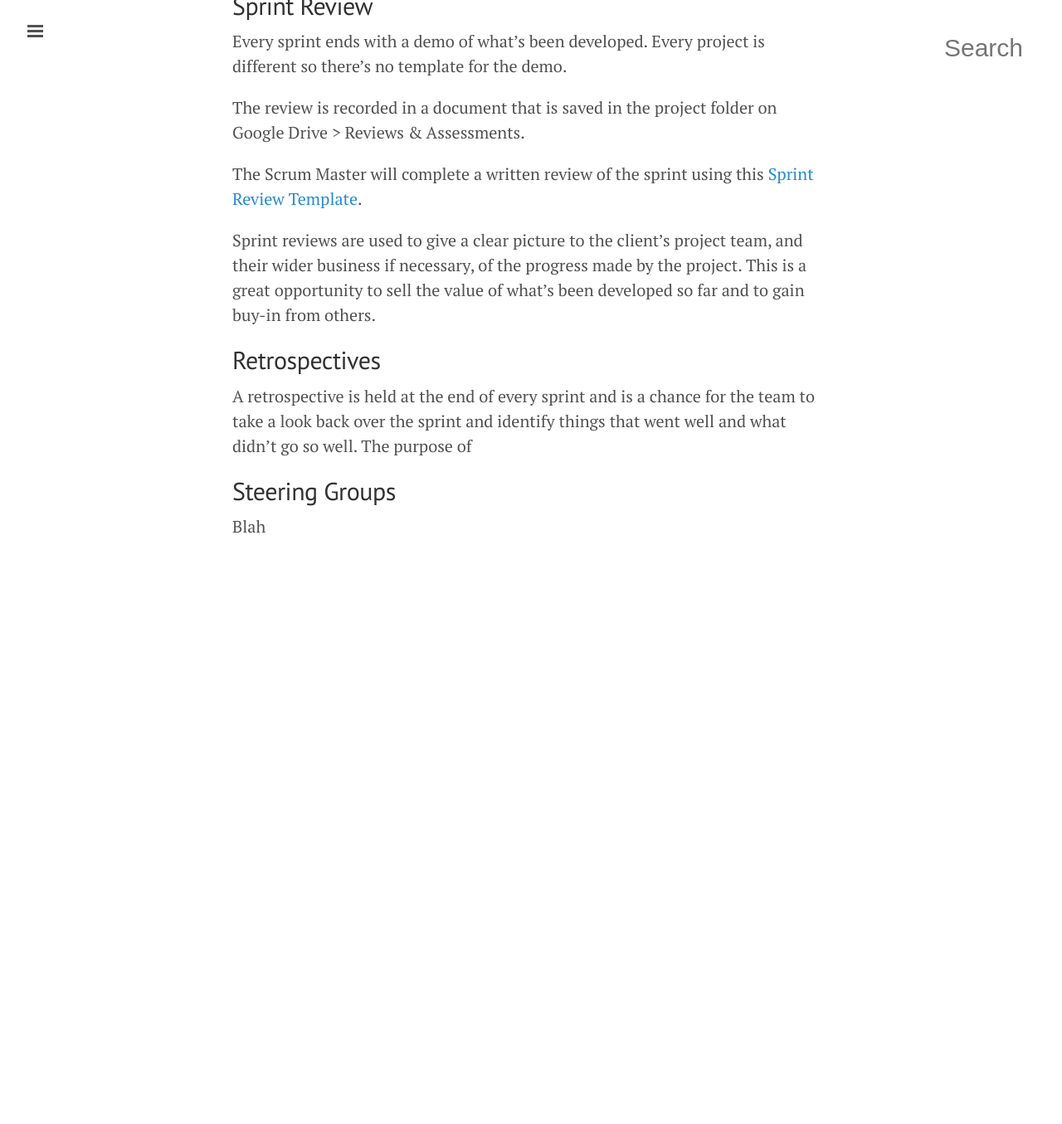
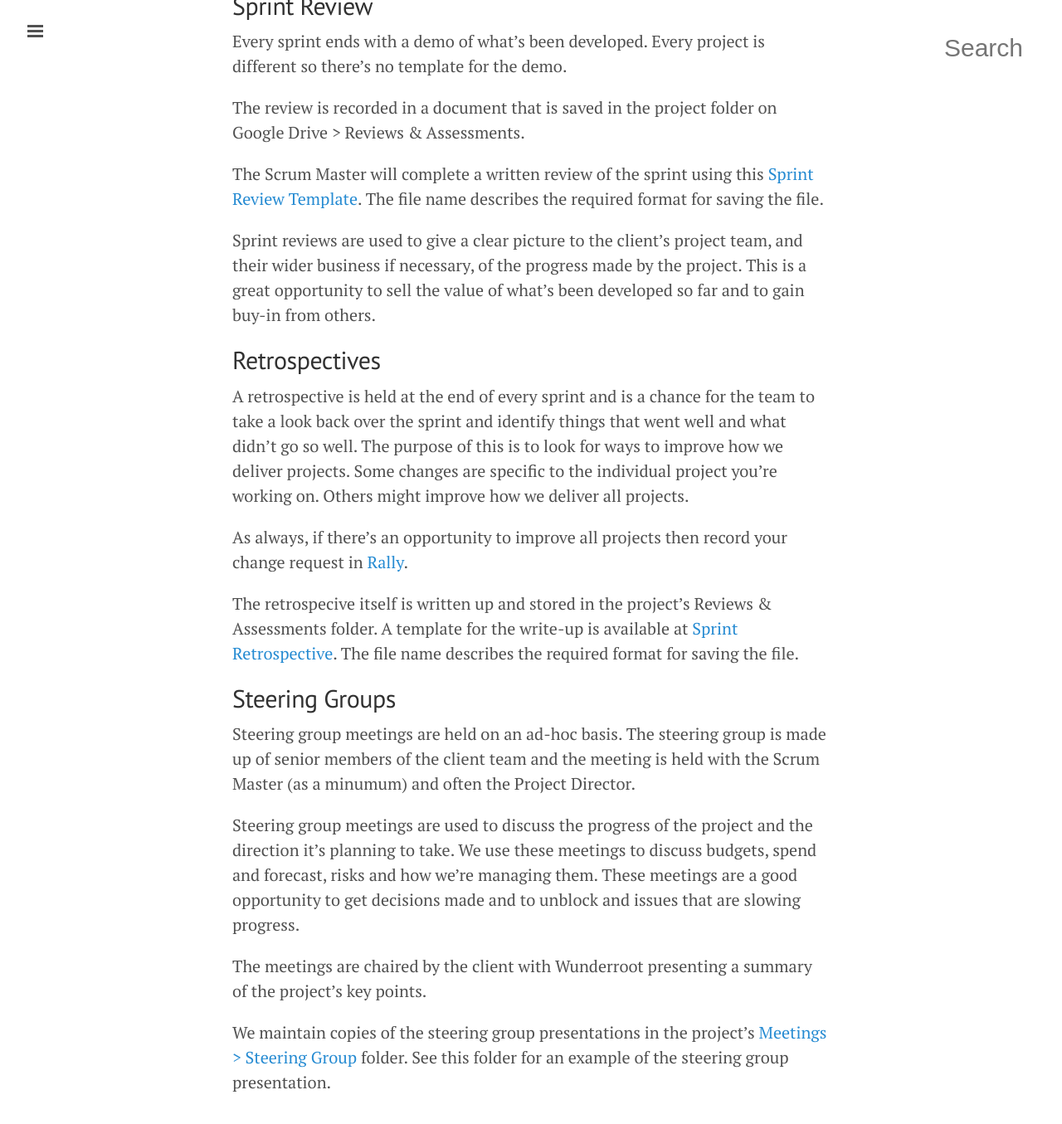
Before and after one commit to tormi/WunderWay, a Jekyll site: the page built from project-delivery/review-retro-steering.md, in a window 1280 px wide and 1400 px high, scrolled down 322 px. Shown: the top 1355 px of the window at 83% size. Built offline with Jekyll 4.4.1, drawn with Linux system fonts in a browser that asks for light colours; Markdown is read by kramdown in place of the engine named in the settings; before the commit the page ends 1052 px from its top, so only the background shows below that.

Commit message:
Updated to include more info about the processes

```diff
--- a/project-delivery/review-retro-steering.md
+++ b/project-delivery/review-retro-steering.md
@@ -12,14 +12,24 @@ Every sprint ends with a demo of what's been developed. Every project is differe
 
 The review is recorded in a document that is saved in the project folder on Google Drive > Reviews & Assessments.
 
-The Scrum Master will complete a written review of the sprint using this <a href="https://docs.google.com/a/wunderkraut.com/document/d/144l235FNaD0fKoNIWyYE6oT69PO5RCWYxVWP92L4Gp4/edit">Sprint Review Template</a>.
+The Scrum Master will complete a written review of the sprint using this <a href="https://docs.google.com/a/wunderkraut.com/document/d/144l235FNaD0fKoNIWyYE6oT69PO5RCWYxVWP92L4Gp4/edit">Sprint Review Template</a>. The file name describes the required format for saving the file.
 
 Sprint reviews are used to give a clear picture to the client's project team, and their wider business if necessary, of the progress made by the project. This is a great opportunity to sell the value of what's been developed so far and to gain buy-in from others.
 
 ##Retrospectives
 
-A retrospective is held at the end of every sprint and is a chance for the team to take a look back over the sprint and identify things that went well and what didn't go so well. The purpose of
+A retrospective is held at the end of every sprint and is a chance for the team to take a look back over the sprint and identify things that went well and what didn't go so well. The purpose of this is to look for ways to improve how we deliver projects. Some changes are specific to the individual project you're working on. Others might improve how we deliver all projects.
+
+As always, if there's an opportunity to improve all projects then record your change request in <a href="https://rally1.rallydev.com/#/18084711157d/backlog">Rally</a>.
+
+The retrospecive itself is written up and stored in the project's Reviews & Assessments folder. A template for the write-up is available at <a href="https://docs.google.com/a/wunderkraut.com/document/d/11CTHJwRlwqjoXpri7OLus0RMDKaw4n5dcHtU_ZN8HBE/edit">Sprint Retrospective</a>. The file name describes the required format for saving the file.
 
 ##Steering Groups
 
-Blah
+Steering group meetings are held on an ad-hoc basis. The steering group is made up of senior members of the client team and the meeting is held with the Scrum Master (as a minumum) and often the Project Director.
+
+Steering group meetings are used to discuss the progress of the project and the direction it's planning to take. We use these meetings to discuss budgets, spend and forecast, risks and how we're managing them. These meetings are a good opportunity to get decisions made and to unblock and issues that are slowing progress.
+
+The meetings are chaired by the client with Wunderroot presenting a summary of the project's key points.
+
+We maintain copies of the steering group presentations in the project's <a href="https://drive.google.com/a/wunderkraut.com/#folders/0Bxb4YZjQwNDgb1Z3WFNqMU1ncVk">Meetings > Steering Group</a> folder. See this folder for an example of the steering group presentation.
```
